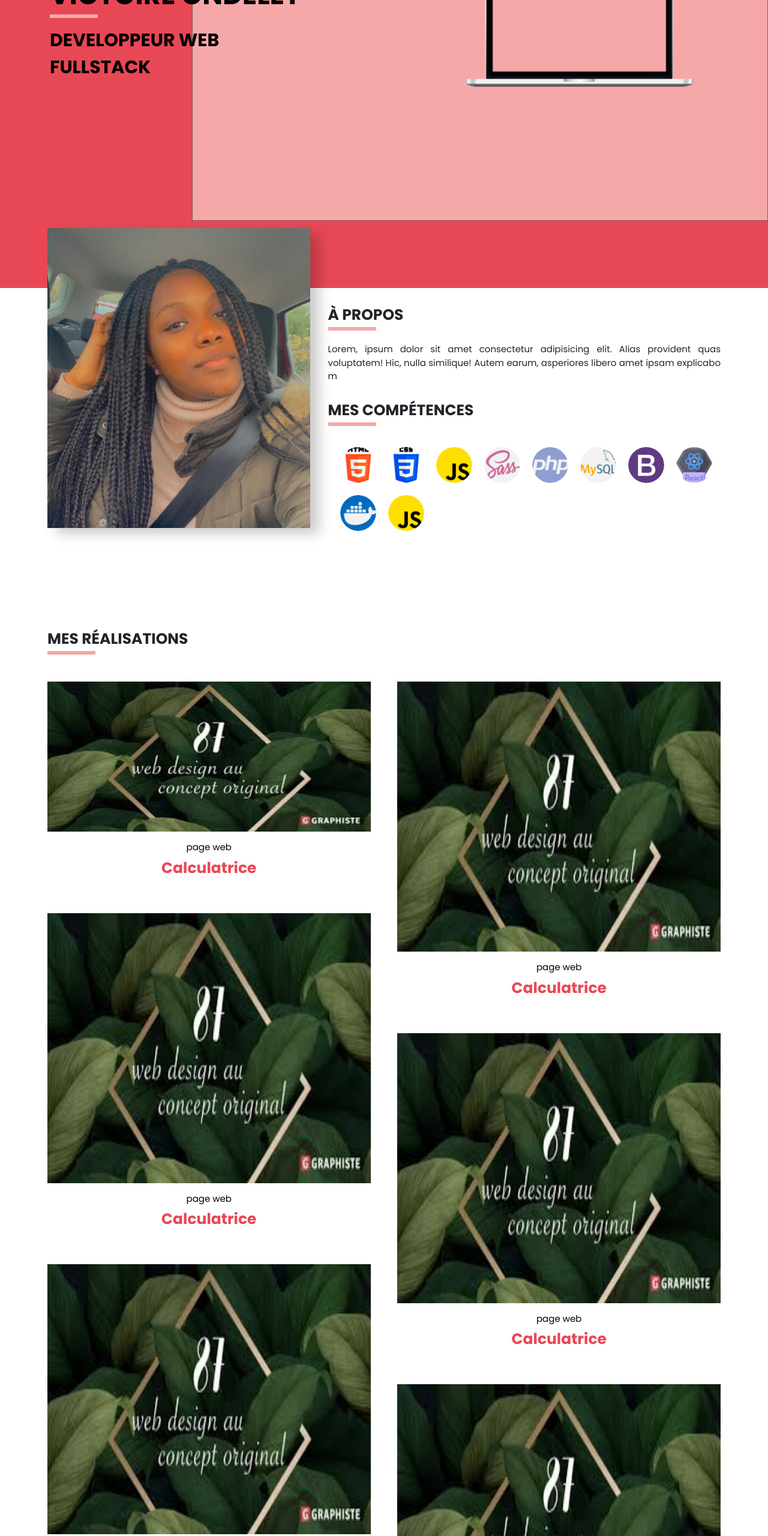
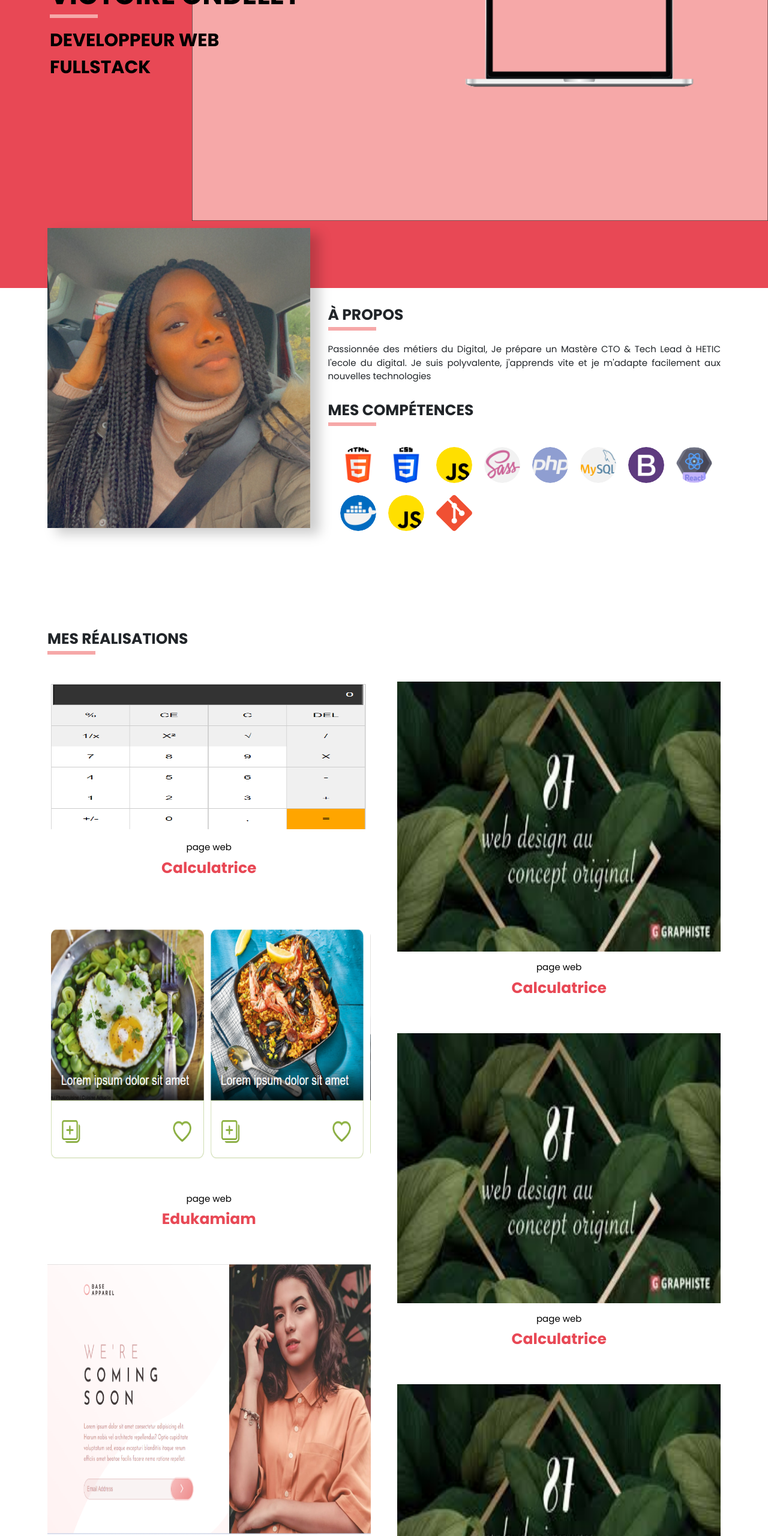
Before and after one commit to victoireJasmine/Portfolio, a website built with Parcel: page src/index.html in a window 1280 px wide. Shown: the part 240-2800 px from the top of the page at 60% size. Built offline with nearby package versions, Linux system fonts and the light colour scheme.

Commit message:
finition-commit

```diff
--- a/src/index.html
+++ b/src/index.html
@@ -56,7 +56,7 @@
                     <div class="col-tb-6 col-dt-7 col desc" data-aos="fade-up" data-aos-duration="3000">
                         <div class="desc--about-me">
                             <h1 class="h-title"> à propos</h1>
-                            <p class="text-justify">Lorem, ipsum dolor sit amet consectetur adipisicing elit. Alias provident quas voluptatem! Hic, nulla similique! Autem earum, asperiores libero amet ipsam explicabo m</p>
+                            <p class="text-justify">Passionnée des métiers du Digital, Je prépare un Mastère CTO & Tech Lead à HETIC l'ecole du digital. Je suis polyvalente, j'apprends vite et je m'adapte facilement aux nouvelles technologies </p>
                         </div>
                         <div class="desc--skills">
                             <h1 class="h-title">mes compétences</h1>
@@ -128,7 +128,12 @@
                                         <div class="skills--bg"></div>
                                     </div>
                                 </div>
-
+                                <div class="skills--container">
+                                    <div class="skills--item">
+                                        <img src="./assets/img/git.png" alt="GIT">
+                                        <div class="skills--bg"></div>
+                                    </div>
+                                </div>
 
                             </div>
                         </div>
@@ -143,9 +148,9 @@
             <div class="container">
                 <h1 class="h-title" data-aos="fade-right" data-aos-duration="2000">mes réalisations</h1>
             <div class="rea--items">
-                <a href="#" class="rea--item" target="_blank">
+                <a href="https://vic-calculatrice.netlify.app/" class="rea--item" target="_blank">
                     <div class="rea--illustration">
-                        <img src="./assets/img/realisation.jpg" alt=""/>
+                        <img src="./assets/img/calculatrice.png" alt=""/>
                         <div class="rea--bg"></div>
                     </div>
                    <div class="rea--desc">
@@ -153,34 +158,34 @@
                        <h2> Calculatrice </h2>
                    </div>
                 </a>
-                <a href="#" class="rea--item" target="_blank">
+                <a href="https://vic-integration-pmd.netlify.app/" class="rea--item" target="_blank">
                     <div class="rea--illustration">
-                        <img src="./assets/img/realisation.jpg" alt=""/>
+                        <img src="./assets/img/edukamiam.png" alt=""/>
                         <div class="rea--bg"></div>
                     </div>
                    <div class="rea--desc">
                        <p> page web</p>
-                       <h2> Calculatrice </h2>
+                       <h2> Edukamiam </h2>
                    </div>
                 </a>
-                <a href="#" class="rea--item" target="_blank">
+                <a href="https://vic-coming-soon.netlify.app/" class="rea--item" target="_blank">
                     <div class="rea--illustration">
-                        <img src="./assets/img/realisation.jpg" alt=""/>
+                        <img src="./assets/img/comingsoon.png" alt=""/>
                         <div class="rea--bg"></div>
                     </div>
                    <div class="rea--desc">
                        <p> page web</p>
-                       <h2> Calculatrice </h2>
+                       <h2> Coming Soon </h2>
                    </div>
                 </a>
-                <a href="#" class="rea--item" target="_blank">
+                <a href="https://vic-boutique-en-ligne.netlify.app/" class="rea--item" target="_blank">
                     <div class="rea--illustration">
-                        <img src="./assets/img/realisation.jpg" alt=""/>
+                        <img src="./assets/img/boutique.png" alt=""/>
                         <div class="rea--bg"></div>
                     </div>
                    <div class="rea--desc">
                        <p> page web</p>
-                       <h2> Calculatrice </h2>
+                       <h2> Boutique En ligne </h2>
                    </div>
                 </a>
                 <a href="#" class="rea--item" target="_blank">
```
Also changed, not shown: src/assets/img/boutique.png (added), src/assets/img/calculatrice.png (added), src/assets/img/comingsoon.png (added), src/assets/img/edukamiam.png (added), src/assets/img/git.png (added).
